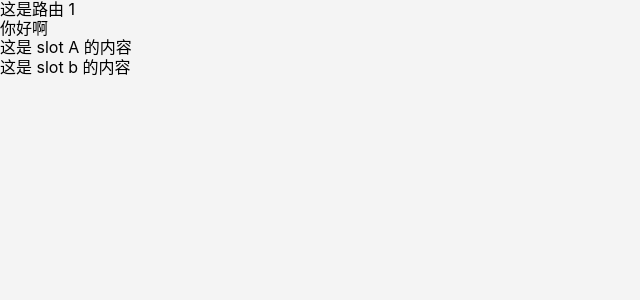
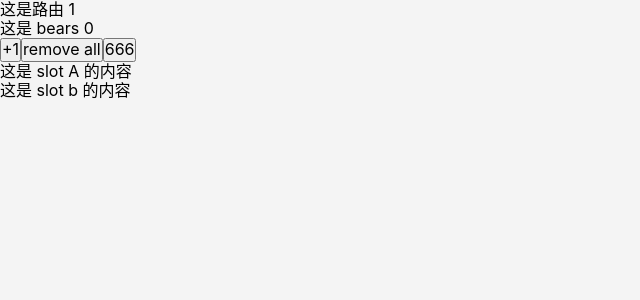
Before and after one commit to wbs99/react-vite-money, a React (Vite) app: page /test/1 in a window 1280 px wide. Shown: the top 300 px of the page, without its empty margins (0-640 px from the left). Built offline with nearby package versions, Linux system fonts and the light colour scheme.

Commit message:
import zustand

```diff
--- a/package.json
+++ b/package.json
@@ -15,7 +15,8 @@
     "sass": "1.55.0",
     "styled-components": "5.3.6",
     "svgo": "2.8.0",
-    "svgstore": "3.0.1"
+    "svgstore": "3.0.1",
+    "zustand": "4.1.2"
   },
   "devDependencies": {
     "@types/react": "18.0.17",
--- a/src/components/SlotTest.tsx
+++ b/src/components/SlotTest.tsx
@@ -1,17 +1,14 @@
 import React, { ReactElement } from "react"
 
 type Props = {
-  title: string
   slotA: ReactElement
   slotB: ReactElement
 }
 
 export const SlotTest: React.FC<Props> = (props) => {
-  const { title, slotA, slotB } = props
+  const { slotA, slotB } = props
   return (
     <div>
-      {title}
-      <br />
       {slotA}
       <br />
       {slotB}
--- a/src/components/Test.tsx
+++ b/src/components/Test.tsx
@@ -1,19 +1,30 @@
 import { useParams } from 'react-router-dom'
+import { useBearStore } from '../store/useCount'
 import { SlotTest } from './SlotTest'
 
 export const Test = () => {
   const { id } = useParams()
+  const bears = useBearStore((state) => state.bears)
+  const increment = useBearStore((state) => state.increment)
+  const removeAllBears = useBearStore((state) => state.removeAllBears)
+  const delayAdd = useBearStore((state) => state.delayAdd)
 
   return (
     <>
       这是路由 {id}
       <div>
-        <SlotTest title='你好啊' slotA={slotA()} slotB={slotB()} />
+        这是 bears {bears}
+      </div>
+      <button onClick={increment}>+1</button>
+      <button onClick={removeAllBears}>remove all</button>
+      <button onClick={delayAdd}>666</button>
+      <br />
+      <div>
+        <SlotTest slotA={slotA()} slotB={slotB()} />
       </div>
     </>
   )
 }
-
 
 
 const slotA = () => {
--- /dev/null
+++ b/src/store/useCount.ts
@@ -0,0 +1,29 @@
+import create from 'zustand'
+
+interface State {
+  bears: number
+  increment: () => void
+  removeAllBears: () => void
+  delayAdd: () => void
+
+}
+
+export const useBearStore = create<State>(
+  (set, get) => ({
+    bears: 0,
+    increment: () => set((state) => ({ bears: state.bears + 1 })),
+    removeAllBears: () => set({ bears: 0 }),
+    delayAdd: async () => {
+      const response: any = await promise()
+      console.log(get().bears)
+      set({ bears: get().bears + response })
+    },
+  }),
+)
+
+
+const promise = () => {
+  return new Promise((resolve, reject) => {
+    setTimeout(() => resolve(666), 1000)
+  })
+}
--- a/tsconfig.json
+++ b/tsconfig.json
@@ -24,6 +24,8 @@
     "src/**/*.ts",
     "src/**/*.d.ts",
     "src/**/*.tsx",
+    "src/store/useCount.js",
+    "src/store/useCount.js",
   ],
   "references": [
     {
```
Also changed, not shown: 2 other files (tests, documents, lock files or other folders).
